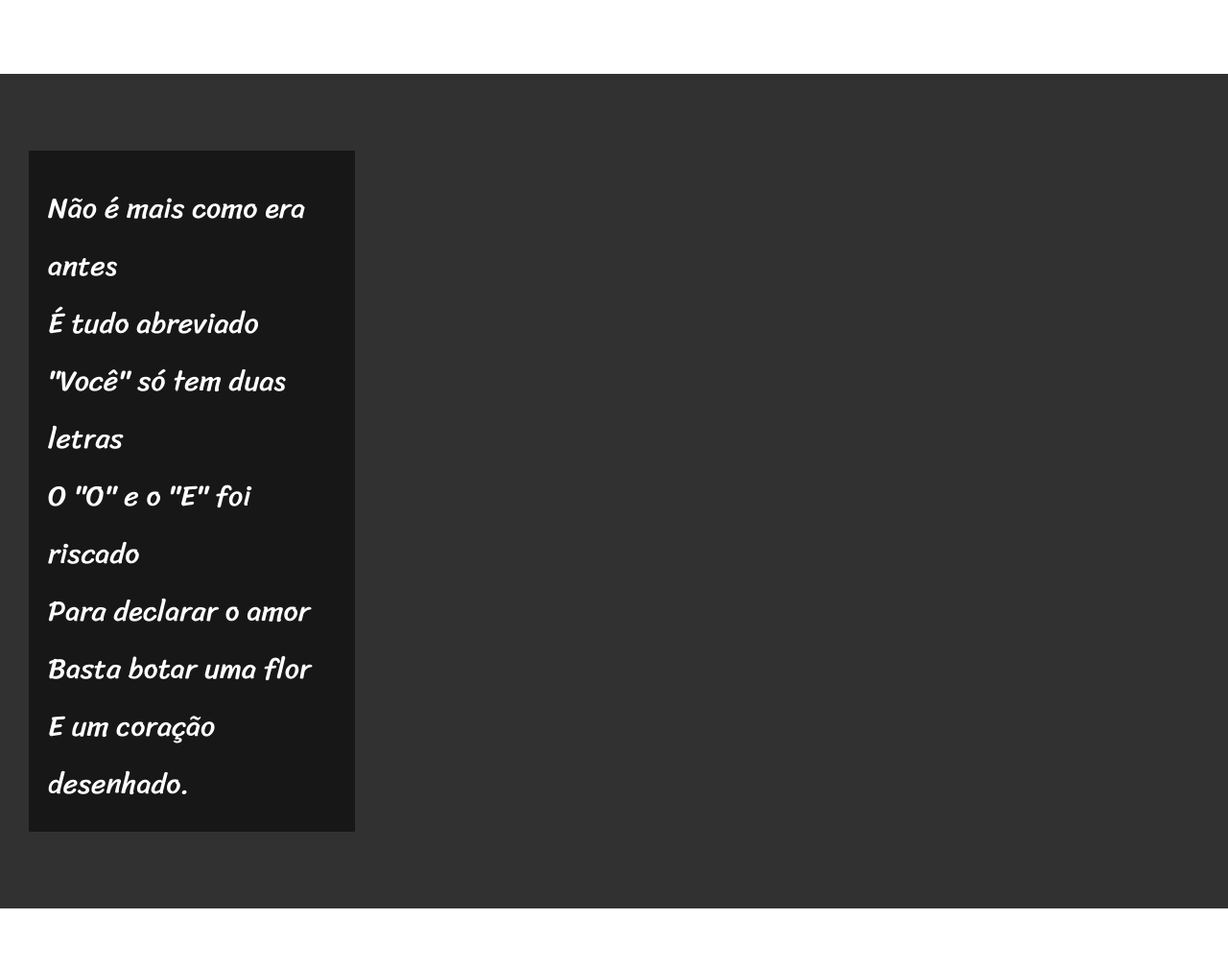
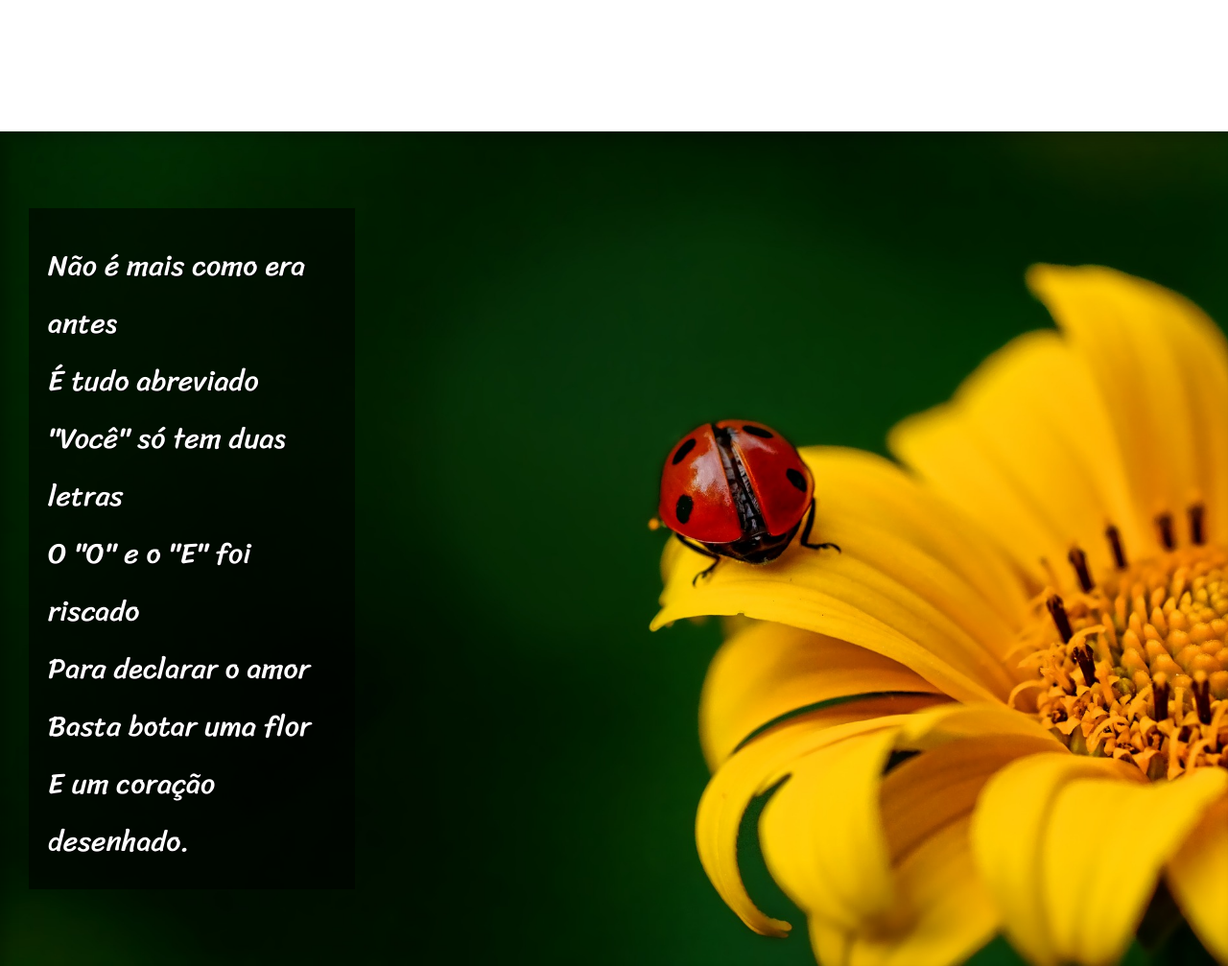
Before and after one commit to GustavoGomesIs/HTML_CSS, a plain HTML site: page Dasafios/Projeto Cordel/projeto_cordel.html in a window 1280 px wide. Shown: the part 708-1715 px from the top of the page at 96% size. Drawn offline with Linux system fonts and the light colour scheme.

Commit message:
Final do Projeto Cordel

```diff
--- a/Dasafios/Projeto Cordel/projeto_cordel.html
+++ b/Dasafios/Projeto Cordel/projeto_cordel.html
@@ -26,7 +26,7 @@
         </p>
     </section>
 
-    <section class="imagem">
+    <section class="imagem" id="img01">
         <p>
             Não é mais como era antes <br>
             É tudo abreviado <br>
@@ -45,6 +45,8 @@
             Ponto final nem se usa <br>
             Ou vai até no começo <br>
             Agora é .com <br>
+        </p>
+        <p>
             Se o saite é muito bom <br>
             Ele vale um alto preço. <br>
             Pra piorar a liguagem <br>
@@ -57,7 +59,7 @@
         </p>
     </section>
 
-    <section class="imagem">
+    <section class="imagem" id="img02">
         <p>
             Tenho saudade das cartas <br>
             Escritas com a própria mão <br>
--- a/Dasafios/Projeto Cordel/style.css
+++ b/Dasafios/Projeto Cordel/style.css
@@ -52,6 +52,9 @@ section{
     font-family: var(--fonte3);
     font-size: 30px;
 }
+section > p {
+    padding-bottom: 2em;
+}
 
 section.normal {
     background-color: white;
@@ -60,7 +63,10 @@ section.normal {
 
 section.imagem {
     background-color: rgb(49, 49, 49);
+    background-size: cover;
+    background-attachment: fixed;
     color: white;
+    box-shadow: inset 6px 6px 13px 0px rgba(0, 0, 0, 0.26);
 }
 
 section.imagem > p {
@@ -70,6 +76,16 @@ section.imagem > p {
     padding-right: 20px;
     width: 300px;
     background-color: rgba(0, 0, 0, 0.527);
+    text-shadow: 1px 1px 0px black;
+}
+
+section#img01 {
+    background-image: url('imagens/background001.jpg');
+    background-position: center center;
+}
+
+section#img02 {
+    background-image: url('imagens/background002.jpg');
 }
 
 footer {
```
